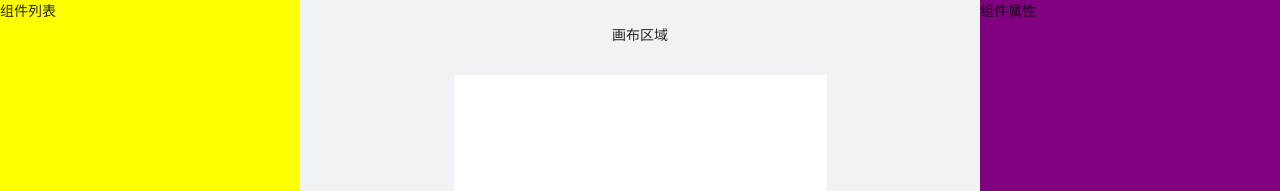
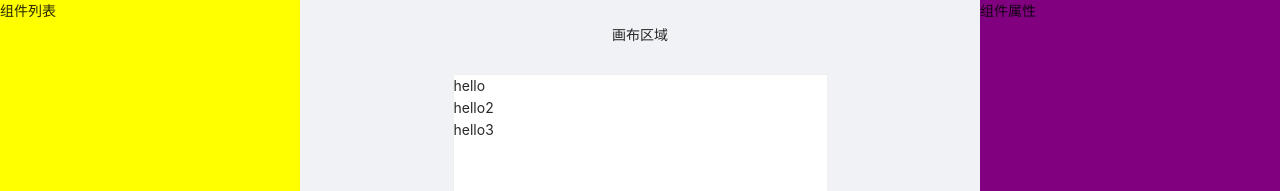
Before and after one commit to liuningfr/lego, a Vue app: page /editor in a window 1280 px wide. Shown: the top 191 px of the page. Built offline with nearby package versions, Linux system fonts and the light colour scheme.

Commit message:
add editor store

```diff
--- a/package.json
+++ b/package.json
@@ -10,11 +10,13 @@
   "dependencies": {
     "ant-design-vue": "^3.2.11",
     "core-js": "^3.6.5",
+    "uuid": "^9.0.0",
     "vue": "^3.0.0",
     "vue-router": "^4.1.5",
     "vuex": "^4.0.2"
   },
   "devDependencies": {
+    "@types/uuid": "^8.3.4",
     "@typescript-eslint/eslint-plugin": "^2.33.0",
     "@typescript-eslint/parser": "^2.33.0",
     "@vue/cli-plugin-babel": "~4.5.0",
--- /dev/null
+++ b/src/store/editor.ts
@@ -0,0 +1,34 @@
+import { Module } from 'vuex'
+import { v4 as uuidv4 } from 'uuid'
+import { GlobalDataProps } from './index'
+
+export interface EditorProps {
+  // 供中间编辑器渲染的数组
+  components: ComponentData[];
+  // 当前编辑的是哪个元素，uuid
+  currentElement: string;
+  // 当然最后保存的时候还有有一些项目信息，这里并没有写出，等做到的时候再补充
+}
+interface ComponentData {
+  // 这个元素的 属性，属性请详见下面
+  props: { [key: string]: any };
+  // id，uuid v4 生成
+  id: string;
+  // 业务组件库名称 l-text，l-image 等等
+  name: string;
+}
+
+export const testComponents: ComponentData[] = [
+  { id: uuidv4(), name: 'l-text', props: { text: 'hello' }},
+  { id: uuidv4(), name: 'l-text', props: { text: 'hello2' }},
+  { id: uuidv4(), name: 'l-text', props: { text: 'hello3' }}
+]
+
+const editor: Module<EditorProps, GlobalDataProps> = {
+  state: {
+    components: testComponents,
+    currentElement: ''
+  }
+}
+
+export default editor
--- a/src/store/index.ts
+++ b/src/store/index.ts
@@ -1,16 +1,18 @@
 import { createStore } from 'vuex'
 import templates, { TemplatesProps } from './templates'
 import user, { UserProps } from './user'
-
+import editor, { EditorProps } from './editor'
 export interface GlobalDataProps {
   user: UserProps;
   templates: TemplatesProps;
+  editor: EditorProps;
 }
 
 const store = createStore({
   modules: {
     user,
     templates,
+    editor,
   }
 })
 
--- a/src/views/Editor.vue
+++ b/src/views/Editor.vue
@@ -10,7 +10,9 @@
         <a-layout-content class="preview-container">
           <p>画布区域</p>
           <div class="preview-list" id="canvas-area">
-
+            <div v-for="component in components" :key="component.id">
+              {{component.props.text}}
+            </div>
           </div>
         </a-layout-content>
       </a-layout>
@@ -21,10 +23,19 @@
   </div>
   </template>
 
-  <script>
-  import { defineComponent } from 'vue'
+  <script lang="ts">
+  import { defineComponent, computed } from 'vue'
+  import { useStore } from 'vuex'
+  import { GlobalDataProps } from '../store/index'
 
   export default defineComponent({
+    setup() {
+      const store = useStore<GlobalDataProps>()
+      const components = computed(() => store.state.editor.components)
+      return {
+        components
+      }
+    }
   })
   </script>
 
```
Also changed, not shown: 1 other file (tests, documents, lock files or other folders).
